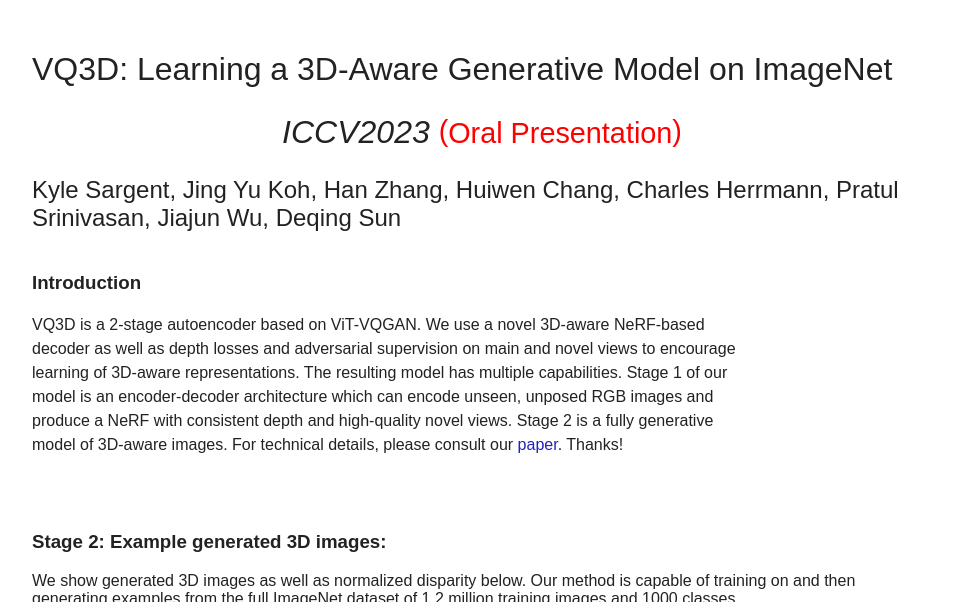
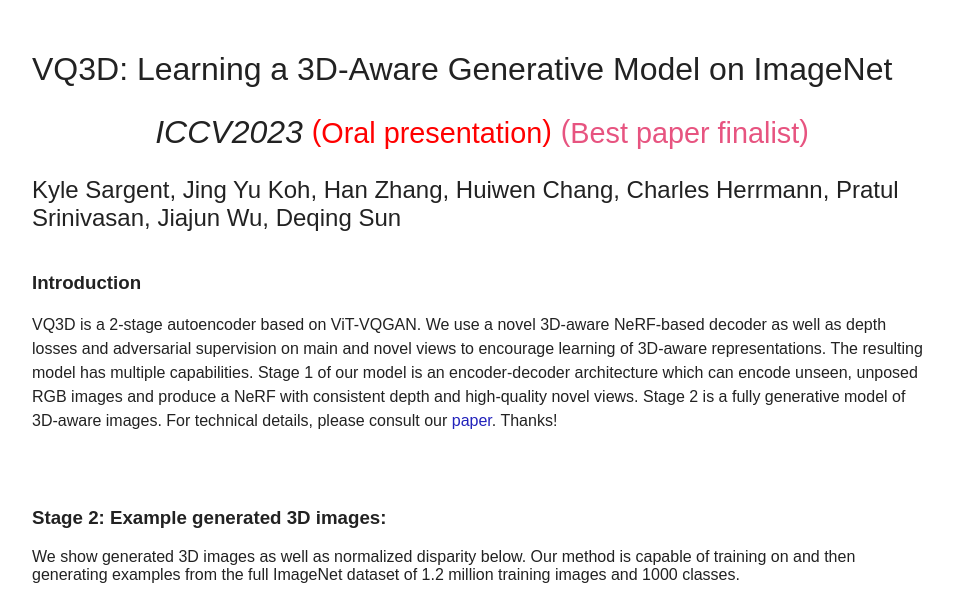
Before and after one commit to kylesargent/kylesargent.github.io, a Jekyll site: the page vq3d.html, which Jekyll copies as it is, in a window 1280 px wide, cut to the strip 0-602 px from the top of the page. Shown: the whole strip, without its empty margins (158-1111 px from the left). Built offline with Jekyll 4.4.1, drawn with Linux system fonts in a browser that asks for light colours.

Commit message:
various vq3d fixes

```diff
--- a/vq3d.html
+++ b/vq3d.html
@@ -13,6 +13,7 @@
 p {
   line-height: 150%;
   max-width: 45em;
+  max-width: 900px;
 }
 h1, h2 {
   font-weight: 200;
@@ -118,7 +119,7 @@
 </style>
 <h1>VQ3D: Learning a 3D-Aware Generative Model on ImageNet<br>
 
-<h1 align="center"><i>ICCV2023</i> <span style="color:red;">Oral Presentation</span><br>
+<h1 align="center"><i>ICCV2023</i> <span style="color:red;">Oral presentation</span> </span><span style="color:#e75480;">Best paper finalist</span> <br>
 
 <h2>Kyle Sargent, Jing Yu Koh, Han Zhang, Huiwen Chang, Charles Herrmann, Pratul Srinivasan, Jiajun Wu, Deqing Sun</h2>
 
```
